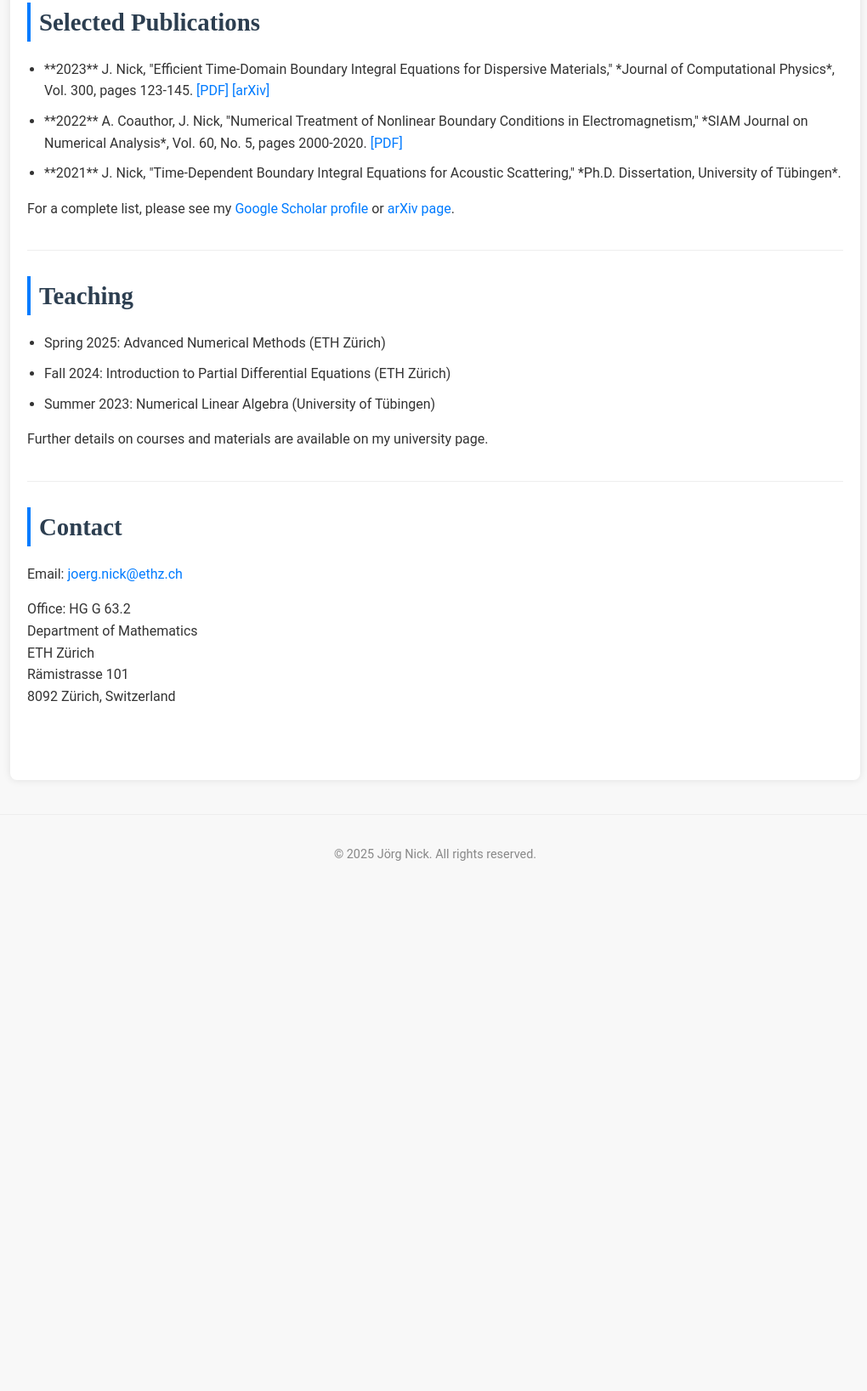
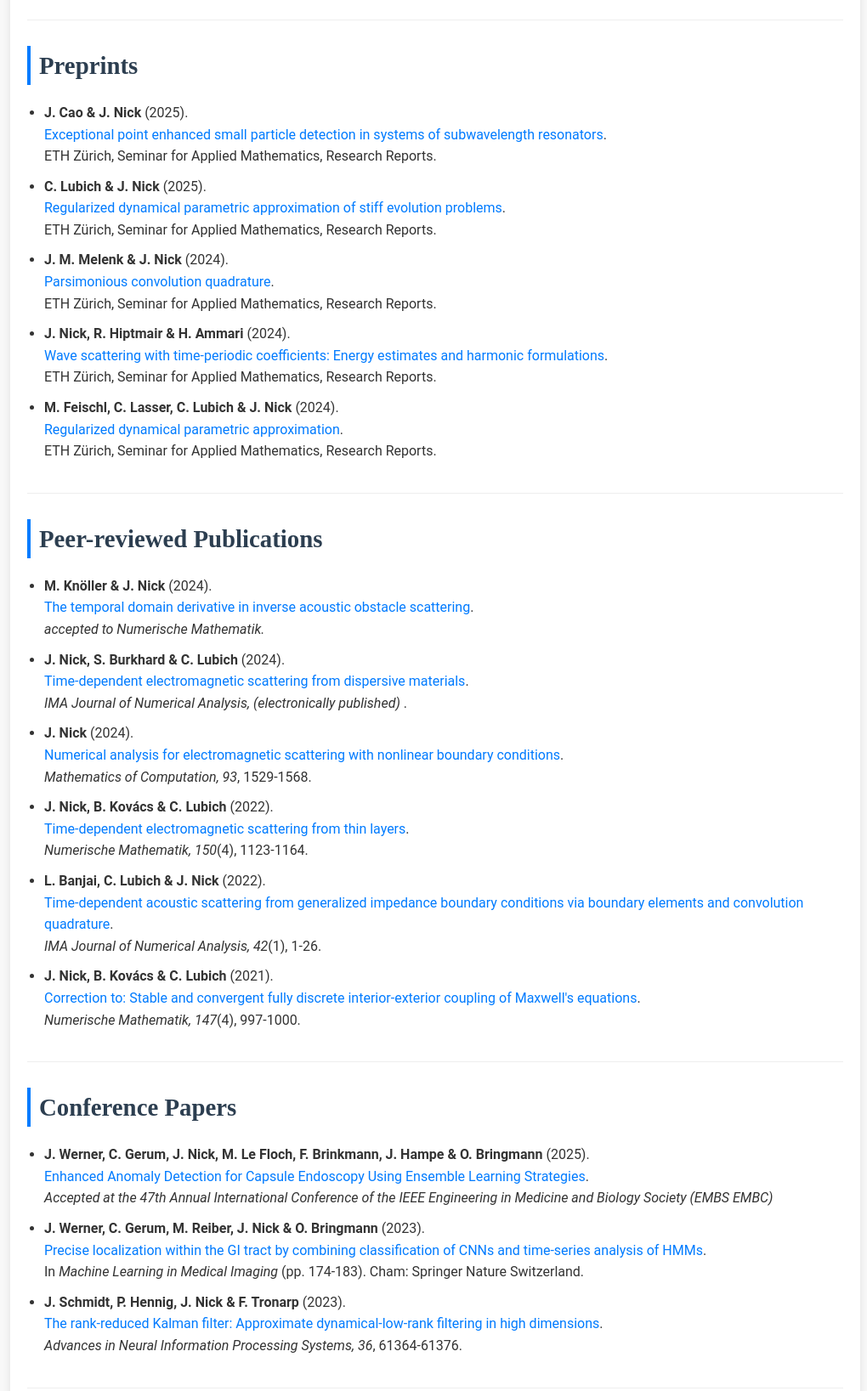
Before and after one commit to joergnick/joergnick.github.io, a plain HTML site: page index.html in a window 1280 px wide. Shown: the part 870-2507 px from the top of the page at 85% size, without its empty margins (128-1148 px from the left). Before the commit the page ends 1901 px from the top, so only its background shows below. Drawn offline with Linux system fonts and the light colour scheme; a web font is replaced by a local one.

Commit message:
First version.

```diff
--- a/index.html
+++ b/index.html
@@ -3,7 +3,7 @@
 <head>
     <meta charset="UTF-8">
     <meta name="viewport" content="width=device-width, initial-scale=1.0">
-    <title>Dr. Jörg Nick</title>
+    <title>Jörg Nick</title>
 
     <style>
         /* Self-hosted Variable Fonts using .ttf files */
@@ -189,7 +189,7 @@
             <img src="picture.jpg" alt="Jörg Nick Profile Picture" class="profile-picture">
             <div class="header-text-content">
                 <h1>Jörg Nick</h1>
-                <p>Numerical analysis | Computational Mathematics | Scientific Machine Learning</p>
+                <p>Postdoctoral researcher</p>
                 <p>ETH Zürich</p>
             </div>
         </header>
@@ -199,14 +199,14 @@
                 <li><a href="#about">About</a></li>
                 <li><a href="#research">Research</a></li>
                 <li><a href="#publications">Publications</a></li>
-                <li><a href="#teaching">Teaching</a></li>
                 <li><a href="#contact">Contact</a></li>
             </ul>
         </nav>
 
         <section id="about">
             <h2>About Me</h2>
-            <p>I am a mathematician specializing in numerical analysis, partial differential equations, and scientific machine learning. My research focuses on developing efficient numerical methods for wave phenomena and the mathematical foundations of metamaterials. I completed my doctorate at the University of Tübingen, where my work was part of the Collaborative Research Center (CRC) 1173, focusing on time-dependent boundary integral equations for wave scattering problems. Currently, I am a Post-Doc at the Seminar of Applied Mathematics (SAM) at ETH Zürich, where I explore the mathematical properties of materials with high refractive index.</p>
+            <p>I am a mathematician specializing in numerical analysis, partial differential equations, and scientific machine learning. My research focuses on developing efficient numerical methods for wave phenomena and the mathematical foundations of metamaterials. I completed my doctorate at the University of Tübingen, where my work was part of the Collaborative Research Center (CRC) 1173, focusing on time-dependent boundary integral equations for wave scattering problems.
+            Currently, I am a Post-Doc at the Seminar of Applied Mathematics (SAM) at ETH Zürich, where I further explore effective numerical methods for wave propagation phenomena, as well as inverse scattering in the context of time-domain data. Recently, I have contributed towards the development and analysis of discretizations based on unstructured parametrizations, including neural networks, for time-dependent partial differential equations.</p>
         </section>
 
         <section id="research">
@@ -220,30 +220,96 @@
             </ul>
         </section>
 
+      <section id="preprints">
+            <h2>Preprints</h2>
+            <ul class="bullet-list">
+                <li>
+                    <strong>J. Cao & J. Nick</strong> (2025). <br>
+                    <a href="https://math.ethz.ch/sam/research/reports.html?id=1133">Exceptional point enhanced small particle detection in systems of subwavelength resonators</a>.<br>
+                    ETH Zürich, Seminar for Applied Mathematics, Research Reports.
+                </li>
+                <li>
+                    <strong>C. Lubich & J. Nick</strong> (2025). <br>
+                    <a href="https://math.ethz.ch/sam/research/reports.html?id=1125">Regularized dynamical parametric approximation of stiff evolution problems</a>.<br>
+                    ETH Zürich, Seminar for Applied Mathematics, Research Reports.
+                </li>
+                <li>
+                    <strong>J. M. Melenk & J. Nick</strong> (2024). <br>
+                    <a href="https://math.ethz.ch/sam/research/reports.html?id=1116">Parsimonious convolution quadrature</a>.<br>
+                    ETH Zürich, Seminar for Applied Mathematics, Research Reports.
+                </li>
+                <li>
+                    <strong>J. Nick, R. Hiptmair & H. Ammari</strong> (2024). <br>
+                    <a href="https://math.ethz.ch/sam/research/reports.html?id=1114">Wave scattering with time-periodic coefficients: Energy estimates and harmonic formulations</a>.<br>
+                    ETH Zürich, Seminar for Applied Mathematics, Research Reports.
+                </li>
+                <li>
+                    <strong>M. Feischl, C. Lasser, C. Lubich & J. Nick</strong> (2024). <br>
+                    <a href="http://export.arxiv.org/abs/2403.19234">Regularized dynamical parametric approximation</a>.<br>
+                    ETH Zürich, Seminar for Applied Mathematics, Research Reports.
+                </li>
+            </ul>
+        </section>
         <section id="publications">
-            <h2>Selected Publications</h2>
+            <h2>Peer-reviewed Publications</h2>
             <ul class="bullet-list">
-                <li>**2023** J. Nick, "Efficient Time-Domain Boundary Integral Equations for Dispersive Materials," *Journal of Computational Physics*, Vol. 300, pages 123-145. <a href="#">[PDF]</a> <a href="#">[arXiv]</a></li>
-                <li>**2022** A. Coauthor, J. Nick, "Numerical Treatment of Nonlinear Boundary Conditions in Electromagnetism," *SIAM Journal on Numerical Analysis*, Vol. 60, No. 5, pages 2000-2020. <a href="#">[PDF]</a></li>
-                <li>**2021** J. Nick, "Time-Dependent Boundary Integral Equations for Acoustic Scattering," *Ph.D. Dissertation, University of Tübingen*.</li>
+                <li>
+                    <strong>M. Knöller & J. Nick</strong> (2024). <br>
+                    <a href="https://math.ethz.ch/sam/research/reports.html?id=1099">The temporal domain derivative in inverse acoustic obstacle scattering</a>. <br>
+                    <em>accepted to Numerische Mathematik.</em>
+                </li>
+                <li>
+                    <strong>J. Nick, S. Burkhard & C. Lubich</strong> (2024). <br>
+                    <a href="https://academic.oup.com/imajna/advance-article/doi/10.1093/imanum/drae071/7834986">Time-dependent electromagnetic scattering from dispersive materials</a>. <br>
+                    <em>IMA Journal of Numerical Analysis, (electronically published)</em> .
+                </li>
+                <li>
+                    <strong>J. Nick</strong> (2024). <br>
+                    <a href="https://doi.org/10.1090/mcom/3914">Numerical analysis for electromagnetic scattering with nonlinear boundary conditions</a>. <br>
+                    <em>Mathematics of Computation, 93</em>, 1529-1568.
+                </li>
+                <li>
+                    <strong>J. Nick, B. Kovács & C. Lubich</strong> (2022). <br>
+                    <a href="https://link.springer.com/article/10.1007/s00211-022-01277-0">Time-dependent electromagnetic scattering from thin layers</a>. <br>
+                    <em>Numerische Mathematik, 150</em>(4), 1123-1164.
+                </li>
+                <li>
+                    <strong>L. Banjai, C. Lubich & J. Nick</strong> (2022). <br>
+                    <a href="https://academic.oup.com/imajna/article-abstract/42/1/1/6064175?redirectedFrom=fulltext">Time-dependent acoustic scattering from generalized impedance boundary conditions via boundary elements and convolution quadrature</a>. <br>
+                    <em>IMA Journal of Numerical Analysis, 42</em>(1), 1-26.
+                </li>
+                <li>
+                    <strong>J. Nick, B. Kovács & C. Lubich</strong> (2021).<br>
+                    <a href="https://doi.org/10.1007/s00211-021-01196-6">Correction to: Stable and convergent fully discrete interior-exterior coupling of Maxwell's equations</a>.<br>
+                    <em>Numerische Mathematik, 147</em>(4), 997-1000.
+                </li>
             </ul>
-            <p>For a complete list, please see my <a href="#">Google Scholar profile</a> or <a href="#">arXiv page</a>.</p>
         </section>
-
-        <section id="teaching">
-            <h2>Teaching</h2>
+        <section id="conference-papers">
+            <h2>Conference Papers</h2>
             <ul class="bullet-list">
-                <li>Spring 2025: Advanced Numerical Methods (ETH Zürich)</li>
-                <li>Fall 2024: Introduction to Partial Differential Equations (ETH Zürich)</li>
-                <li>Summer 2023: Numerical Linear Algebra (University of Tübingen)</li>
+                <li>
+                    <strong>J. Werner, C. Gerum, J. Nick, M. Le Floch, F. Brinkmann, J. Hampe & O. Bringmann</strong> (2025). <br>
+                    <a href="https://arxiv.org/abs/2504.06039">Enhanced Anomaly Detection for Capsule Endoscopy Using Ensemble Learning Strategies</a>. <br>
+                    <em>Accepted at the 47th Annual International Conference of the IEEE Engineering in Medicine and Biology Society (EMBS EMBC)</em>
+                </li>
+                <li>
+                    <strong>J. Werner, C. Gerum, M. Reiber, J. Nick & O. Bringmann</strong> (2023). <br>
+                    <a href="https://link.springer.com/chapter/10.1007/978-3-031-45676-3_18">Precise localization within the GI tract by combining classification of CNNs and time-series analysis of HMMs</a>. <br>
+                    In <em>Machine Learning in Medical Imaging</em> (pp. 174-183). Cham: Springer Nature Switzerland.
+                </li>
+                <li>
+                    <strong>J. Schmidt, P. Hennig, J. Nick & F. Tronarp</strong> (2023). <br>
+                    <a href="https://arxiv.org/pdf/2306.07774">The rank-reduced Kalman filter: Approximate dynamical-low-rank filtering in high dimensions</a>. <br>
+                    <em>Advances in Neural Information Processing Systems, 36</em>, 61364-61376.
+                </li>
             </ul>
-            <p>Further details on courses and materials are available on my university page.</p>
         </section>
 
         <section id="contact">
             <h2>Contact</h2>
-            <p>Email: <a href="mailto:joerg.nick@ethz.ch">joerg.nick@ethz.ch</a></p>
-            <p>Office: HG G 63.2<br>Department of Mathematics<br>ETH Zürich<br>Rämistrasse 101<br>8092 Zürich, Switzerland</p>
+            <p>Email: <a href="mailto:joerg.nick@mathethz.ch">joerg.nick@math.ethz.ch</a></p>
+            <p>Office: HG G 56.1<br>Department of Mathematics<br>ETH Zürich<br>Rämistrasse 101<br>CH-8092 Zürich, Switzerland</p>
         </section>
     </div>
 
```
